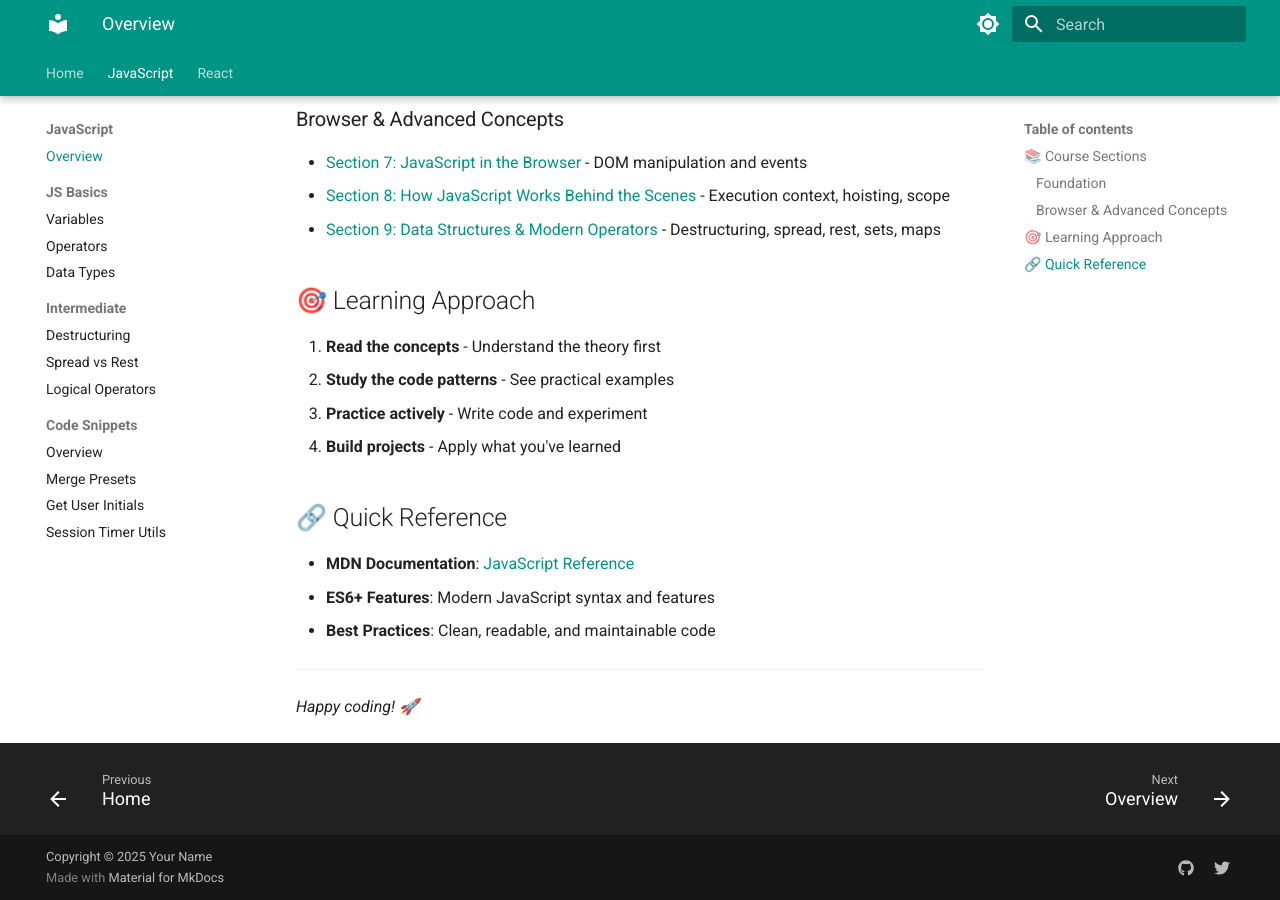
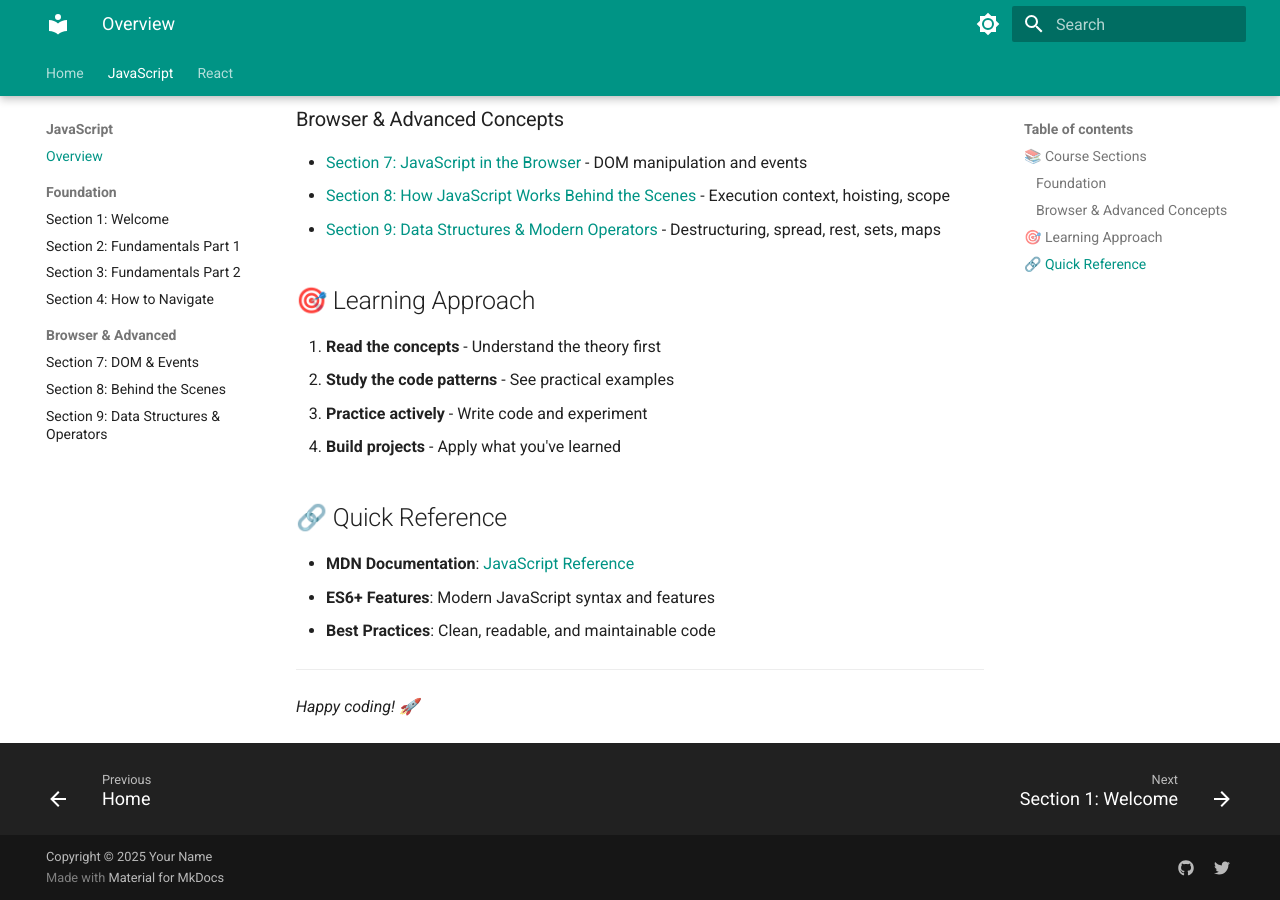
Before and after one commit to Duxaris/notes, an MkDocs documentation site: the page built from docs/javascript/index.md, in a window 1280 px wide and 900 px high, scrolled down 536 px. Built offline with MkDocs 1.6.1 and Material for MkDocs 9.7.7, drawn with Linux system fonts in a browser that asks for light colours.

Commit message:
Restructure JavaScript navigation to align with course sections and improve organization

```diff
--- a/mkdocs.yml
+++ b/mkdocs.yml
@@ -62,19 +62,15 @@ nav:
   - Home: index.md
   - JavaScript:
       - Overview: javascript/index.md
-      - JS Basics:
-          - Variables: javascript/js-basics/variables.md
-          - Operators: javascript/js-basics/operators.md
-          - Data Types: javascript/js-basics/data-types.md
-      - Intermediate:
-          - Destructuring: javascript/intermediate/destructuring.md
-          - Spread vs Rest: javascript/intermediate/spread-vs-rest.md
-          - Logical Operators: javascript/intermediate/logical-operators.md
-      - Code Snippets:
-          - Overview: javascript/snippets/index.md
-          - Merge Presets: javascript/snippets/mergePresets.md
-          - Get User Initials: javascript/snippets/getUserInitials.md
-          - Session Timer Utils: javascript/snippets/sessionTimerUtils.md
+      - Foundation:
+          - "Section 1: Welcome": javascript/01-welcome.md
+          - "Section 2: Fundamentals Part 1": javascript/02-fundamentals-part-1.md
+          - "Section 3: Fundamentals Part 2": javascript/03-fundamentals-part-2.md
+          - "Section 4: How to Navigate": javascript/04-how-to-navigate.md
+      - Browser & Advanced:
+          - "Section 7: DOM & Events": javascript/07-dom-and-events.md
+          - "Section 8: Behind the Scenes": javascript/08-behind-the-scenes.md
+          - "Section 9: Data Structures & Operators": javascript/09-data-structures-operators.md
   - React:
       - Overview: react/index.md
 
```
